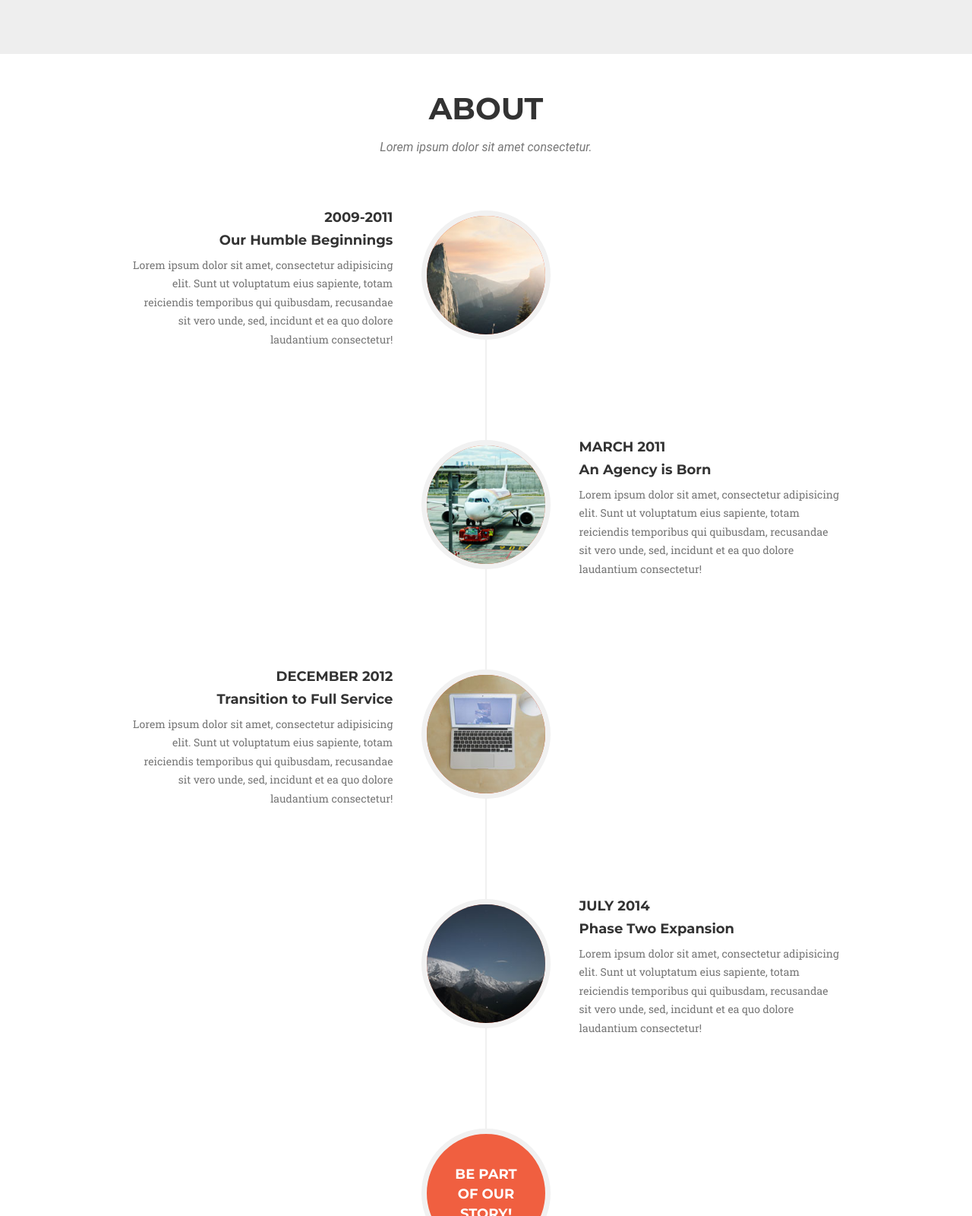
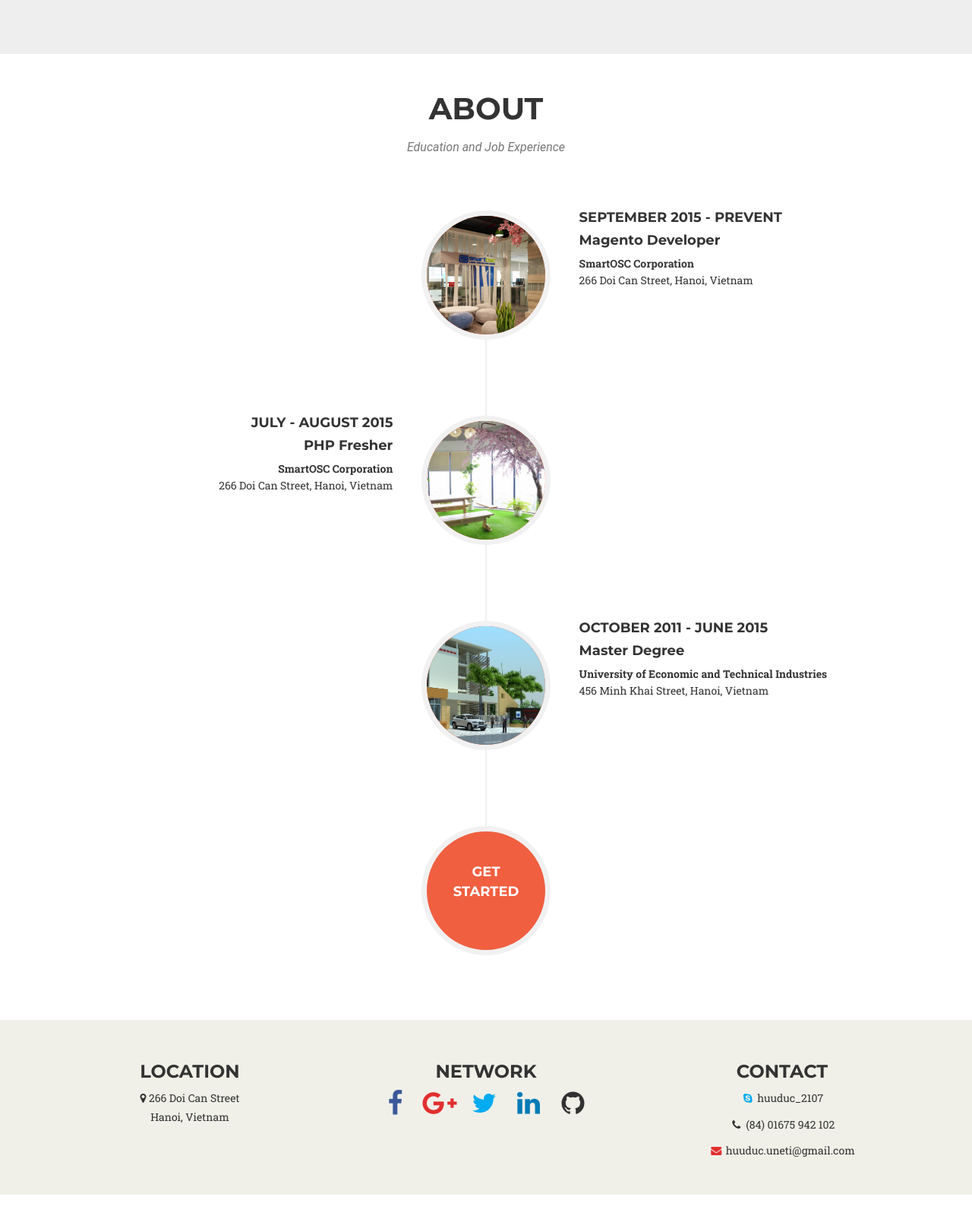
Before and after one commit to dhduc/portfolio, a website: page index.html in a window 1280 px wide. Shown: the part 1200-2800 px from the top of the page at 76% size. Drawn offline with Linux system fonts and the light colour scheme; a web font is replaced by a local one.

Commit message:
Update about and footer

```diff
--- a/index.html
+++ b/index.html
@@ -44,7 +44,7 @@
                 <button type="button" class="navbar-toggle" data-toggle="collapse" data-target="#bs-example-navbar-collapse-1">
                     <span class="sr-only">Toggle navigation</span> Menu <i class="fa fa-bars"></i>
                 </button>
-                <a class="navbar-brand page-scroll" href="#page-top">Homepage</a>
+                <a class="navbar-brand page-scroll" href="#page-top"><i class="fa fa-fw fa-home"></i>Homepage</a>
             </div>
 
             <!-- Collect the nav links, forms, and other content for toggling -->
@@ -54,19 +54,19 @@
                         <a href="#page-top"></a>
                     </li>
                     <li>
-                        <a class="page-scroll" href="#introduce">Introduce</a>
+                        <a class="page-scroll" href="#introduce"><i class="fa fa-fw fa-desktop"></i>Introduce</a>
                     </li>
                     <li>
-                        <a class="page-scroll" href="#resume" data-toggle="modal">Resume</a>
+                        <a class="page-scroll" href="#resume" data-toggle="modal"><i class="fa fa-fw fa-navicon"></i>Resume</a>
                     </li>
                     <li>
-                        <a class="page-scroll" href="#portfolio">Portfolio</a>
+                        <a class="page-scroll" href="#portfolio"><i class="fa fa-fw fa-camera-retro"></i>Portfolio</a>
                     </li>
                     <li>
-                        <a class="page-scroll" href="#about">About</a>
+                        <a class="page-scroll" href="#about"><i class="fa fa-fw fa-clock-o"></i>About</a>
                     </li>
                     <li>
-                        <a class="page-scroll" href="#contact">Contact</a>
+                        <a class="page-scroll" href="#contact"><i class="fa fa-fw fa-envelope"></i>Contact</a>
                     </li>
                 </ul>
             </div>
@@ -122,7 +122,7 @@ consequat. Duis aute irure dolor in reprehenderit in voluptate velit esse
                 <div class="col-lg-12 text-center">
                     <h2 class="section-heading">Portfolio</h2>
                     <h3 class="section-subheading text-muted">
-                        Design and Web Mock Project
+                        Design and Website Project
                     </h3>
                 </div>
             </div>
@@ -194,73 +194,63 @@ consequat. Duis aute irure dolor in reprehenderit in voluptate velit esse
             <div class="row">
                 <div class="col-lg-12 text-center">
                     <h2 class="section-heading">About</h2>
-                    <h3 class="section-subheading text-muted">Lorem ipsum dolor sit amet consectetur.</h3>
+                    <h3 class="section-subheading text-muted">Education and Job Experience</h3>
                 </div>
             </div>
             <div class="row">
                 <div class="col-lg-12">
                     <ul class="timeline">
-                        <li>
+                        <li class="timeline-inverted">
                             <div class="timeline-image">
-                                <img class="img-circle img-responsive" src="img/about/1.jpg" alt="">
+                                <img class="img-circle img-responsive" src="img/about/smartosc-after.jpg" alt="">
                             </div>
                             <div class="timeline-panel">
                                 <div class="timeline-heading">
-                                    <h4>2009-2011</h4>
-                                    <h4 class="subheading">Our Humble Beginnings</h4>
+                                    <h4>September 2015 - Prevent</h4>
+                                    <h4 class="subheading">Magento Developer</h4>
                                 </div>
                                 <div class="timeline-body">
-                                    <p class="text-muted">Lorem ipsum dolor sit amet, consectetur adipisicing elit. Sunt ut voluptatum eius sapiente, totam reiciendis temporibus qui quibusdam, recusandae sit vero unde, sed, incidunt et ea quo dolore laudantium consectetur!</p>
+                                    <strong>SmartOSC Corporation</strong>
+                                    <p>266 Doi Can Street, Hanoi, Vietnam</p>
+                                </div>
+                            </div>
+                        </li>
+                        <li>
+                            <div class="timeline-image">
+                                <img class="img-circle img-responsive" src="img/about/smartosc-before.jpg" alt="">
+                            </div>
+                            <div class="timeline-panel">
+                                <div class="timeline-heading">
+                                    <h4>July - August 2015</h4>
+                                    <h4 class="subheading">PHP Fresher</h4>
+                                </div>
+                                <div class="timeline-body">
+                                    <strong>SmartOSC Corporation</strong>
+                                    <p>266 Doi Can Street, Hanoi, Vietnam</p>
                                 </div>
                             </div>
                         </li>
                         <li class="timeline-inverted">
                             <div class="timeline-image">
-                                <img class="img-circle img-responsive" src="img/about/2.jpg" alt="">
+                                <img class="img-circle img-responsive" src="img/about/uneti.jpg" alt="">
                             </div>
                             <div class="timeline-panel">
                                 <div class="timeline-heading">
-                                    <h4>March 2011</h4>
-                                    <h4 class="subheading">An Agency is Born</h4>
+                                    <h4>October 2011 - June 2015</h4>
+                                    <h4 class="subheading">Master Degree</h4>
                                 </div>
                                 <div class="timeline-body">
-                                    <p class="text-muted">Lorem ipsum dolor sit amet, consectetur adipisicing elit. Sunt ut voluptatum eius sapiente, totam reiciendis temporibus qui quibusdam, recusandae sit vero unde, sed, incidunt et ea quo dolore laudantium consectetur!</p>
-                                </div>
-                            </div>
-                        </li>
-                        <li>
-                            <div class="timeline-image">
-                                <img class="img-circle img-responsive" src="img/about/3.jpg" alt="">
-                            </div>
-                            <div class="timeline-panel">
-                                <div class="timeline-heading">
-                                    <h4>December 2012</h4>
-                                    <h4 class="subheading">Transition to Full Service</h4>
-                                </div>
-                                <div class="timeline-body">
-                                    <p class="text-muted">Lorem ipsum dolor sit amet, consectetur adipisicing elit. Sunt ut voluptatum eius sapiente, totam reiciendis temporibus qui quibusdam, recusandae sit vero unde, sed, incidunt et ea quo dolore laudantium consectetur!</p>
+                                    <strong>University of Economic and Technical Industries</strong>
+                                    <p>456 Minh Khai Street, Hanoi, Vietnam</p>
                                 </div>
                             </div>
                         </li>
                         <li class="timeline-inverted">
                             <div class="timeline-image">
-                                <img class="img-circle img-responsive" src="img/about/4.jpg" alt="">
-                            </div>
-                            <div class="timeline-panel">
-                                <div class="timeline-heading">
-                                    <h4>July 2014</h4>
-                                    <h4 class="subheading">Phase Two Expansion</h4>
-                                </div>
-                                <div class="timeline-body">
-                                    <p class="text-muted">Lorem ipsum dolor sit amet, consectetur adipisicing elit. Sunt ut voluptatum eius sapiente, totam reiciendis temporibus qui quibusdam, recusandae sit vero unde, sed, incidunt et ea quo dolore laudantium consectetur!</p>
-                                </div>
-                            </div>
-                        </li>
-                        <li class="timeline-inverted">
-                            <div class="timeline-image">
-                                <h4>Be Part
-                                    <br>Of Our
-                                    <br>Story!</h4>
+                                <h4>
+                                    Get
+                                    <br>Started
+                                </h4>
                             </div>
                         </li>
                     </ul>
@@ -281,32 +271,49 @@ consequat. Duis aute irure dolor in reprehenderit in voluptate velit esse
                 <div class="row">
                     <div class="footer-col col-md-4">
                         <h3>Location</h3>
-                        <p>3481 Melrose Place
-                            <br>Beverly Hills, CA 90210</p>
+                        <p> <i class="fa fa-map-marker"></i> 266 Doi Can Street
+                            <br>Hanoi, Vietnam</p>
                     </div>
                     <div class="footer-col col-md-4">
-                        <h3>Around the Web</h3>
+                        <h3>Network</h3>
                         <ul class="list-inline social-list">
                             <li>
-                                <a href="#" class="btn-social btn-outline"><i class="fa fa-fw fa-facebook"></i></a>
+                                <a href="https://www.facebook.com/huuduc.a7" target="_blank" class="btn-social btn-outline btn-facebook"><i class="fa fa-fw fa-facebook"></i></a>
                             </li>
                             <li>
-                                <a href="#" class="btn-social btn-outline"><i class="fa fa-fw fa-google-plus"></i></a>
+                                <a href="https://plus.google.com/u/1/114181760692486716697" target="_blank" class="btn-social btn-outline btn-google-plus"><i class="fa fa-fw fa-google-plus"></i></a>
                             </li>
                             <li>
-                                <a href="#" class="btn-social btn-outline"><i class="fa fa-fw fa-twitter"></i></a>
+                                <a href="https://twitter.com/huuduc2107" target="_blank" class="btn-social btn-outline btn-twitter"><i class="fa fa-fw fa-twitter"></i></a>
                             </li>
                             <li>
-                                <a href="#" class="btn-social btn-outline"><i class="fa fa-fw fa-linkedin"></i></a>
+                                <a href="https://vn.linkedin.com/in/duc-huu-705b26b3" target="_blank" class="btn-social btn-outline btn-linkedin"><i class="fa fa-fw fa-linkedin"></i></a>
                             </li>
                             <li>
-                                <a href="#" class="btn-social btn-outline"><i class="fa fa-fw fa-dribbble"></i></a>
+                                <a href="https://github.com/dhduc" target="_blank" class="btn-social btn-outline btn-github"><i class="fa fa-fw fa-github"></i></a>
                             </li>
                         </ul>
                     </div>
                     <div class="footer-col col-md-4">
-                        <h3>About Freelancer</h3>
-                        <p>Freelance is a free to use, open source Bootstrap theme created by <a href="http://startbootstrap.com">Start Bootstrap</a>.</p>
+                        <h3>Contact</h3>
+                        <p>
+                            <span>
+                                <i class="fa fa-skype fa-fw btn-skype"></i>
+                                huuduc_2107
+                            </span>
+                        </p>
+                        <p>
+                            <span>
+                                <i class="fa fa-phone fa-fw"></i>
+                                (84) 01675 942 102
+                            </span>
+                        </p>
+                        <p>
+                            <span>
+                                <i class="fa fa-envelope fa-fw btn-gmail"></i>
+                                huuduc.uneti@gmail.com
+                            </span>
+                        </p>
                     </div>
                 </div>
             </div>
--- a/less/agency.less
+++ b/less/agency.less
@@ -800,3 +800,11 @@ img::-moz-selection {
 body {
 	webkit-tap-highlight-color: @theme-primary;
 }
+
+.btn-facebook { color: #3b5999; }
+.btn-google-plus { color: #e12f2f; }
+.btn-twitter { color: #00abf1; }
+.btn-linkedin { color: #007bb6; }
+.btn-github { color: #323131; }
+.btn-skype { color: #00abf1; }
+.btn-gmail { color: #e12f2f; }
```
Also changed, not shown: css/agency.css, css/agency.min.css, img/about/1.jpg (deleted), img/about/2.jpg (deleted), img/about/3.jpg (deleted), img/about/4.jpg (deleted), img/about/smartosc-after.jpg (added), img/about/smartosc-before.jpg (added), img/about/uneti.jpg (added).
